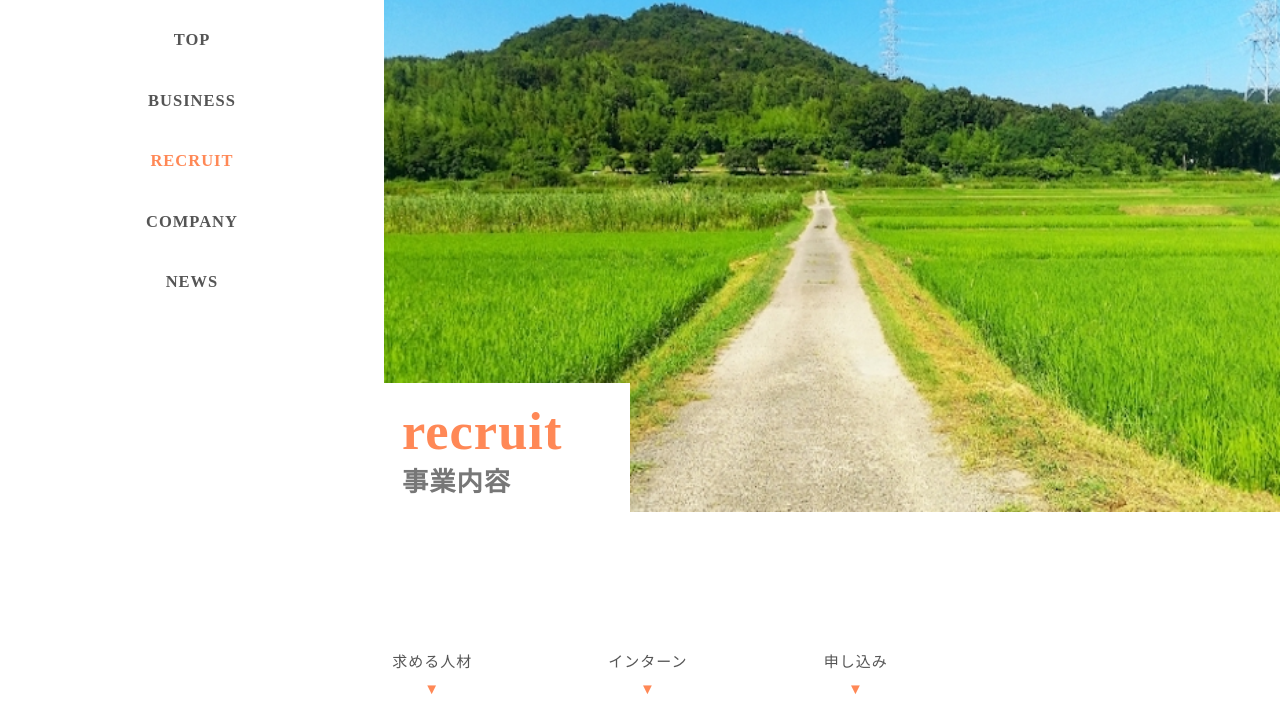
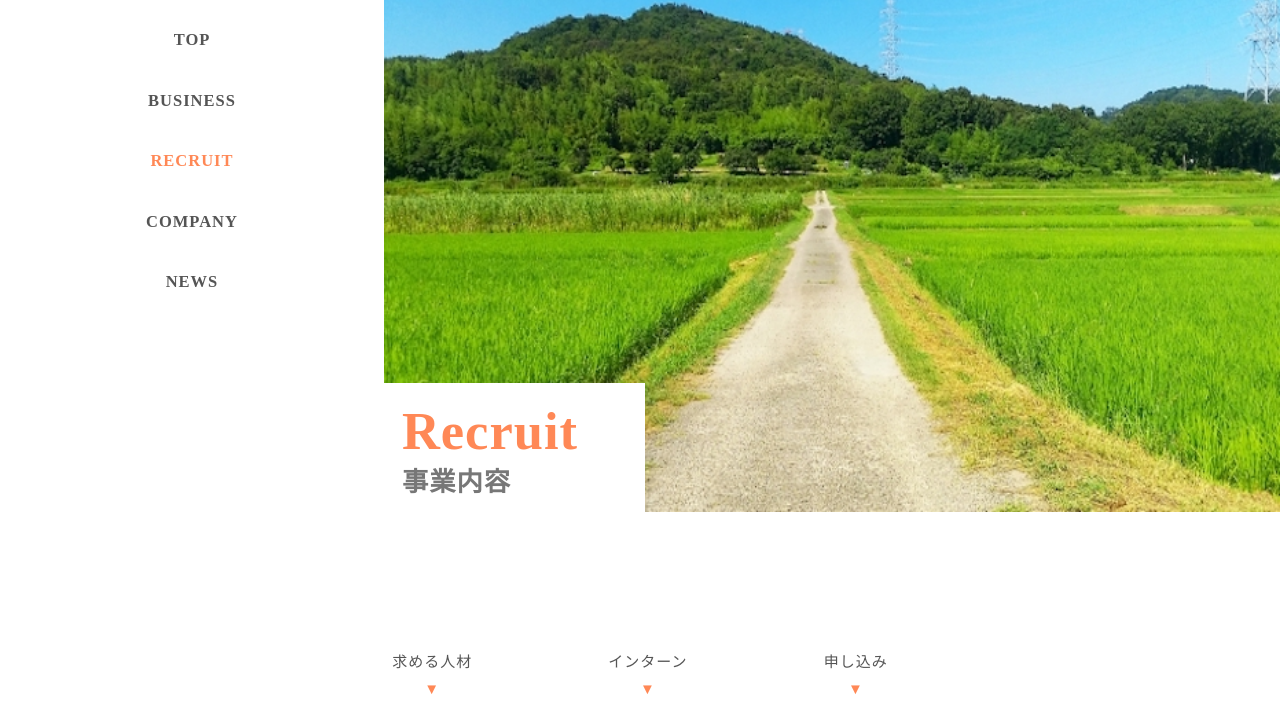
Before and after one commit to yusukey34/HP, a plain HTML site: page html/recruit.html in a window 1280 px wide. Shown: the part 72-800 px from the top of the page. Drawn offline with Linux system fonts and the light colour scheme.

Commit message:
first-commit

```diff
--- a/html/recruit.html
+++ b/html/recruit.html
@@ -38,7 +38,7 @@
     <div class="top_inner">
       <img src="../img/recruit.png" alt="トップ画像">
       <div class="top_title">
-        <h1>recruit<br><small>事業内容</small></h1>
+        <h1>Recruit<br><small>事業内容</small></h1>
       </div>
     </div>
   </div>
```
